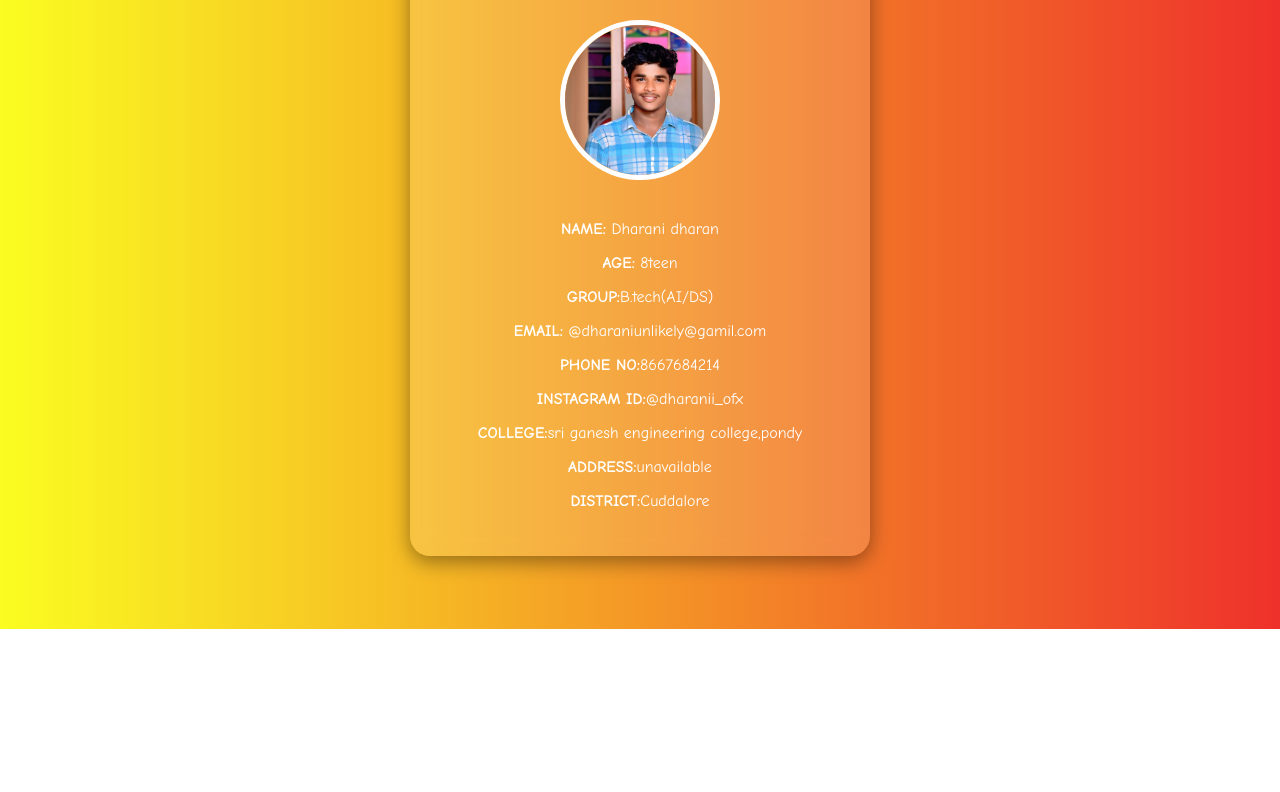
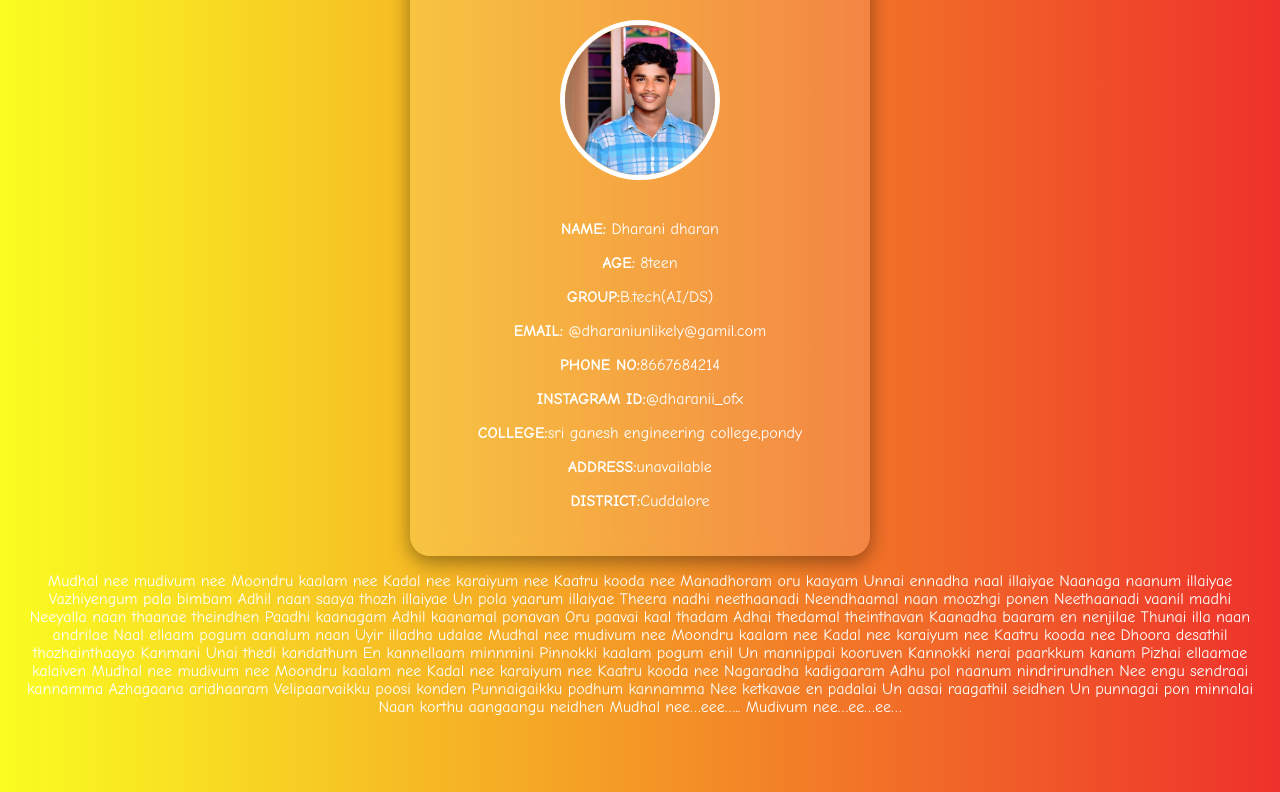
Before and after one commit to dharaniunlikely/unlikey-boye, a plain HTML site: page details.html in a window 1280 px wide. Shown: the part 171-963 px from the top of the page. Before the commit the page ends 800 px from the top, so only its background shows below. Drawn offline with Linux system fonts and the light colour scheme.

Commit message:
add test

```diff
--- a/details.html
+++ b/details.html
@@ -18,5 +18,69 @@
     <p><strong>ADDRESS:</strong>unavailable</p>
     <p><strong>DISTRICT:</strong>Cuddalore</p>
   </div>
+<p>Mudhal nee mudivum nee
+Moondru kaalam nee
+Kadal nee karaiyum nee
+Kaatru kooda nee
+Manadhoram oru kaayam
+Unnai ennadha naal illaiyae
+Naanaga naanum illaiyae
+Vazhiyengum pala bimbam
+Adhil naan saaya thozh illaiyae
+Un pola yaarum illaiyae
+
+Theera nadhi neethaanadi
+Neendhaamal naan moozhgi ponen
+Neethaanadi vaanil madhi
+Neeyalla naan thaanae theindhen
+
+Paadhi kaanagam
+Adhil kaanamal ponavan
+Oru paavai kaal thadam
+Adhai thedamal theinthavan
+
+Kaanadha baaram en nenjilae
+Thunai illa naan andrilae
+Naal ellaam pogum aanalum naan
+
+Uyir illadha udalae
+
+Mudhal nee mudivum nee
+Moondru kaalam nee
+Kadal nee karaiyum nee
+Kaatru kooda nee
+
+Dhoora desathil
+thozhainthaayo Kanmani
+Unai thedi kandathum
+En kannellaam minnmini
+
+Pinnokki kaalam pogum enil
+Un mannippai kooruven
+Kannokki nerai paarkkum kanam
+
+Pizhai ellaamae kalaiven
+
+
+
+Mudhal nee mudivum nee
+Moondru kaalam nee
+Kadal nee karaiyum nee
+Kaatru kooda nee
+
+Nagaradha kadigaaram
+Adhu pol naanum nindrirundhen
+Nee engu sendraai kannamma
+Azhagaana aridhaaram
+Velipaarvaikku poosi konden
+Punnaigaikku podhum kannamma
+
+Nee ketkavae en padalai
+Un aasai raagathil seidhen
+Un punnagai pon minnalai
+Naan korthu aangaangu neidhen
+
+Mudhal nee…eee…..
+Mudivum nee…ee…ee…</p>
 </body>
 </html>
```
